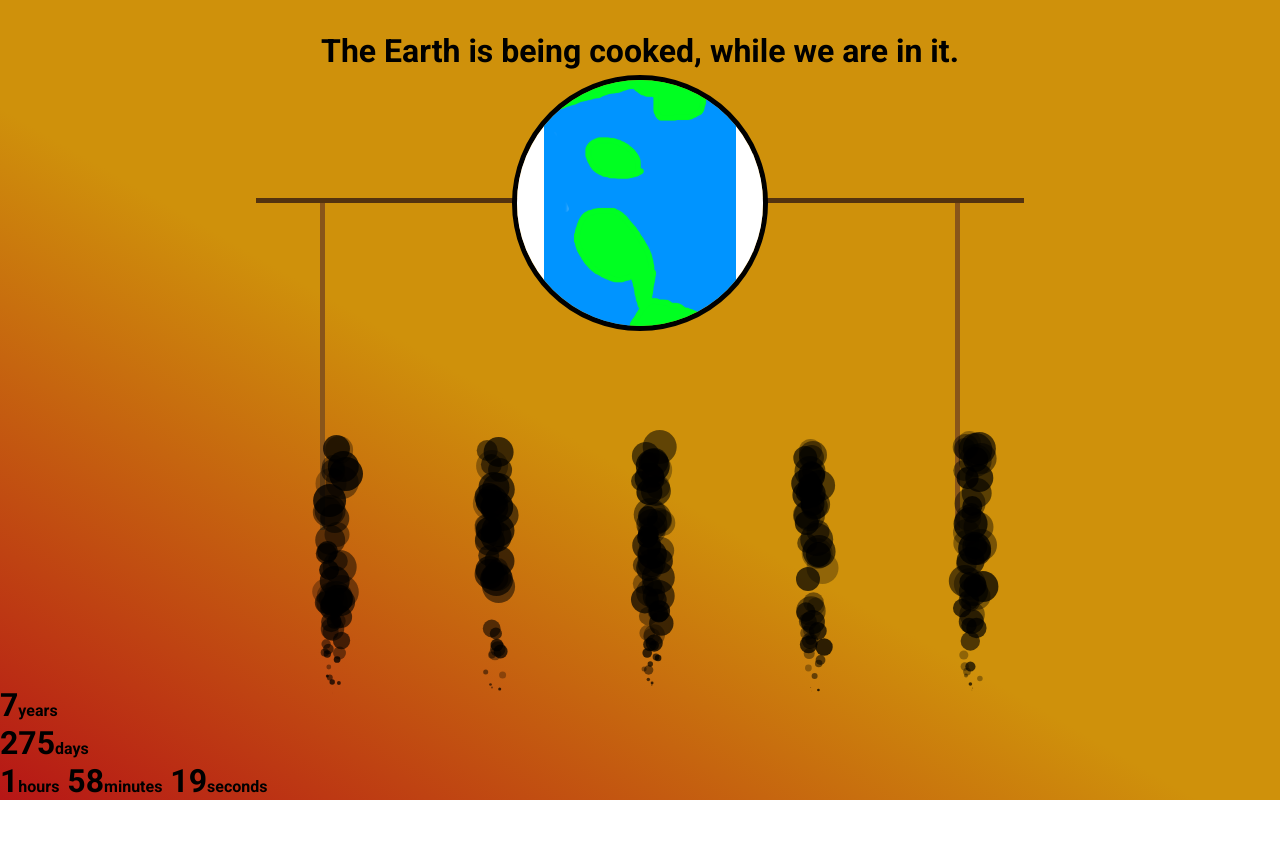
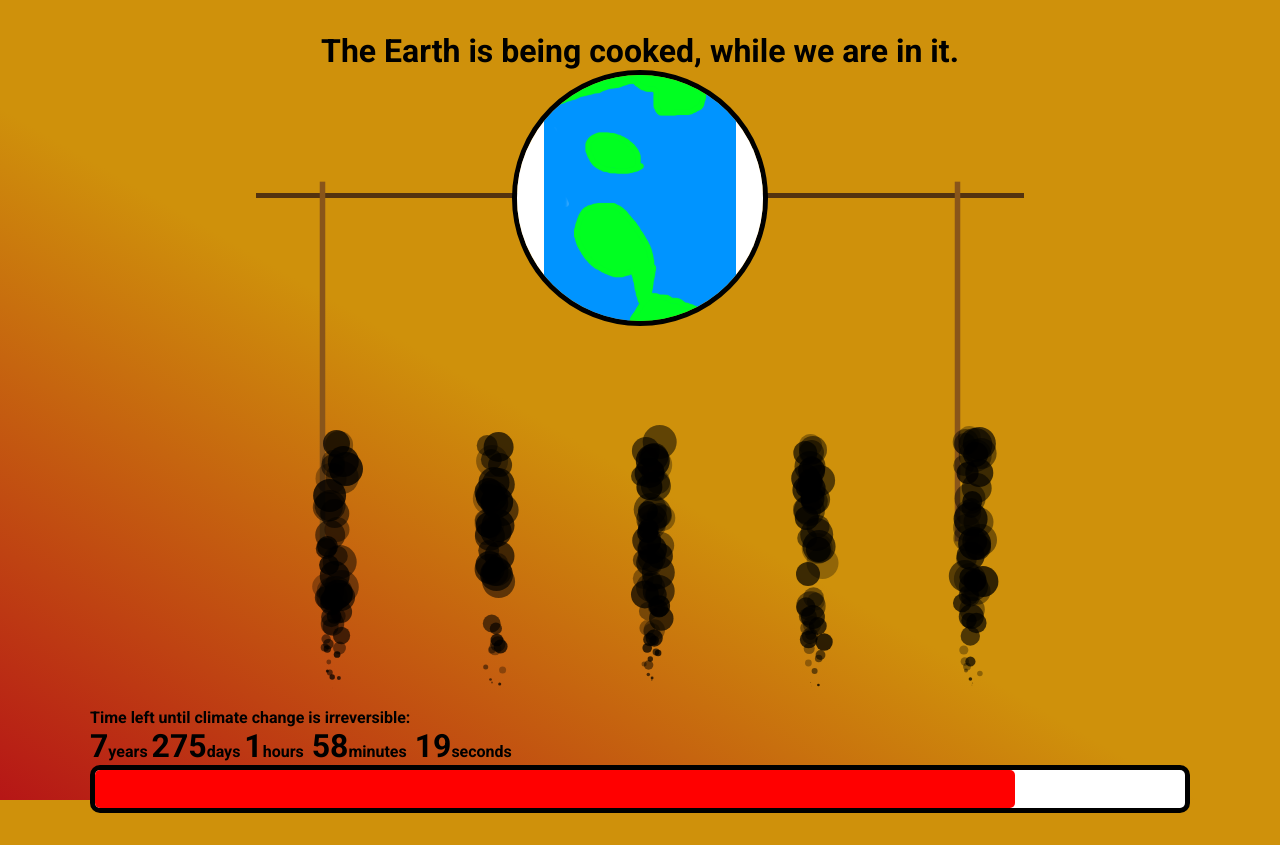
Before and after one commit to EliasVal/climate, a Svelte app: page / in a window 1280 px wide. Before the commit the page ends 800 px from the top, so only its background shows below. Built offline with nearby package versions, Linux system fonts and the light colour scheme.

Commit message:
Added Timer - Resized sticks - Made the smoke color customisible - Fixed Scaling and positioning of earth - Added Timer & Progress Bar

```diff
--- a/package.json
+++ b/package.json
@@ -30,7 +30,6 @@
   },
   "dependencies": {
     "date-fns": "^2.25.0",
-    "moment": "^2.29.1",
     "sirv-cli": "^1.0.0"
   }
 }
--- a/public/global.css
+++ b/public/global.css
@@ -9,5 +9,5 @@
 html,
 body {
   height: 100%;
-  background: linear-gradient(30deg, #b61616, #cf910b 45%);
+  background: linear-gradient(30deg, #b61616, #cf910b 45%) fixed;
 }
--- a/public/index.html
+++ b/public/index.html
@@ -1,18 +1,17 @@
 <!DOCTYPE html>
 <html lang="en">
-<head>
-	<meta charset='utf-8'>
-	<meta name='viewport' content='width=device-width,initial-scale=1'>
+  <head>
+    <meta charset="utf-8" />
+    <meta name="viewport" content="width=device-width,initial-scale=1" />
 
-	<title>Svelte app</title>
+    <title>Climate Clock</title>
 
-	<link rel='icon' type='image/png' href='/favicon.png'>
-	<link rel='stylesheet' href='/global.css'>
-	<link rel='stylesheet' href='/build/bundle.css'>
+    <link rel="icon" type="image/png" href="/favicon.png" />
+    <link rel="stylesheet" href="/global.css" />
+    <link rel="stylesheet" href="/build/bundle.css" />
 
-	<script defer src='/build/bundle.js'></script>
-</head>
+    <script defer src="/build/bundle.js"></script>
+  </head>
 
-<body>
-</body>
+  <body></body>
 </html>
--- a/src/App.svelte
+++ b/src/App.svelte
@@ -2,7 +2,7 @@
   import { onMount } from "svelte";
 
   import Earth from "./Components/Earth.svelte";
-  import Timer from "./Components/Timer.svelte";
+  import ProgressBar from "./Components/ProgressBar.svelte";
   import { GenRandom } from "./ts/utils";
 
   const minBubbleSize = 20,
@@ -16,14 +16,53 @@
 
   async function Spawning() {
     const point = spawnpoints[GenRandom(spawnpoints.length)];
-    const div = document.createElement("div");
+    const div = document.createElement("span");
     const size = GenRandom(maxBubbleSize, minBubbleSize);
     const lifetime = GenRandom(5, 10);
 
     div.style.height = `${size}px`;
     div.style.width = div.style.height;
 
-    div.style.backgroundColor = "#000";
+    let color = "#";
+    if (point.hasAttribute("color")) color = point.getAttribute("color");
+    // If two colors were provided
+    else if (point.hasAttribute("colors")) {
+      // split colors provided into array
+      const colors = point
+        .getAttribute("colors")
+        .split(/\s*;\s*/)
+        .slice(0, 2);
+      console.log(colors);
+
+      const color1Vals = [];
+      const color2Vals = [];
+
+      // convert each set of 2 Hex numbers to Ints
+      colors[0]
+        .replace("#", "")
+        .match(/.{1,2}/g)
+        .map((v) => {
+          color1Vals.push(parseInt(v, 16));
+        });
+
+      colors[1]
+        .replace("#", "")
+        .match(/.{1,2}/g)
+        .map((v) => {
+          color2Vals.push(parseInt(v, 16));
+        });
+
+      // Iterate through each number and generate one between them.
+      color1Vals.map((v, i) => {
+        let gNum;
+        if (v < color2Vals[i]) gNum = GenRandom(color2Vals[i], v);
+        else if (v > color2Vals[i]) gNum = GenRandom(v, color2Vals[i]);
+        else gNum = v;
+        color += gNum.toString(16);
+      });
+    } else color = "#000";
+
+    div.style.backgroundColor = color;
     div.style.opacity = `${GenRandom(80, 30) / 100}`;
     div.style.borderRadius = "50%";
     div.style.position = "absolute";
@@ -41,7 +80,7 @@
   }
 
   async function FloatDiv(
-    div: HTMLDivElement,
+    div: HTMLSpanElement,
     ypos,
     size = 0,
     desxpos = 0,
@@ -90,7 +129,7 @@
       </div>
     </div>
   </div>
-  <Timer />
+  <ProgressBar />
 </main>
 
 <style lang="scss" global>
@@ -98,10 +137,6 @@
 
   .shawarma {
     width: 50%;
-    // border: $borderSize #fa48af solid;
-    // height: 250px;
-    // border-bottom: none;
-    // inset: 0;
     margin: auto;
     position: relative;
   }
@@ -130,6 +165,7 @@
       #l {
         width: 5px;
         height: 100%;
+        transform: scale(1.1);
       }
     }
   }
@@ -165,4 +201,9 @@
       width: 75%;
     }
   }
+
+  img,
+  .unselectalble {
+    user-select: none;
+  }
 </style>
--- /dev/null
+++ b/src/Components/ProgressBar.svelte
@@ -0,0 +1,59 @@
+<script>
+  import Timer from "./Timer.svelte";
+  const startDate = new Date("Jan 1 1980");
+  const endDate = new Date("Jul 21 2029");
+
+  const diff = 100 / (endDate.getTime() - startDate.getTime());
+
+  let percentage;
+  calcPercentage();
+  setInterval(calcPercentage, 1000);
+  function calcPercentage() {
+    percentage = Math.abs(Date.now() - startDate.getTime()) * diff;
+  }
+</script>
+
+<div class="main">
+  <div>
+    <h1 style="font-size: 1em;">
+      Time left until climate change is irreversible:
+    </h1>
+    <Timer />
+  </div>
+  <div class="progress">
+    <div class="progressBg">
+      <div
+        class="progressBar"
+        style="width: {percentage}%; background-color: red;"
+      />
+    </div>
+  </div>
+</div>
+
+<style lang="scss">
+  .main {
+    padding: 2rem 0;
+    max-width: 1100px;
+    margin: 0 auto;
+    width: 100%;
+  }
+
+  .progress {
+    height: 3rem;
+    div {
+      height: 100%;
+    }
+    border-radius: 10px;
+    box-sizing: border-box;
+    border: 5px #000 solid;
+    background-color: black;
+    .progressBg {
+      background-color: white;
+      border-radius: 5px;
+      .progressBar {
+        border-radius: 5px;
+        position: relative;
+      }
+    }
+  }
+</style>
--- a/src/Components/Timer.svelte
+++ b/src/Components/Timer.svelte
@@ -1,6 +1,6 @@
 <script>
   // The data/time we want to countdown to
-  const destDate = new Date("Jul 21, 2029").getTime();
+  const endDate = new Date("Jul 21, 2029").getTime();
 
   let years = 0;
   let days = 0;
@@ -12,8 +12,7 @@
   setInterval(CalcTime, 1000);
 
   function CalcTime() {
-    let now = new Date().getTime();
-    let timeleft = destDate - now;
+    let timeleft = endDate - Date.now();
 
     // Calculating the days, hours, minutes and seconds left
     seconds = Math.floor((timeleft % (1000 * 60)) / 1000);
@@ -38,4 +37,8 @@
   .timeName {
     font-size: medium;
   }
+
+  div h1 {
+    display: inline;
+  }
 </style>
```
Also changed, not shown: 1 other file (tests, documents, lock files or other folders).
